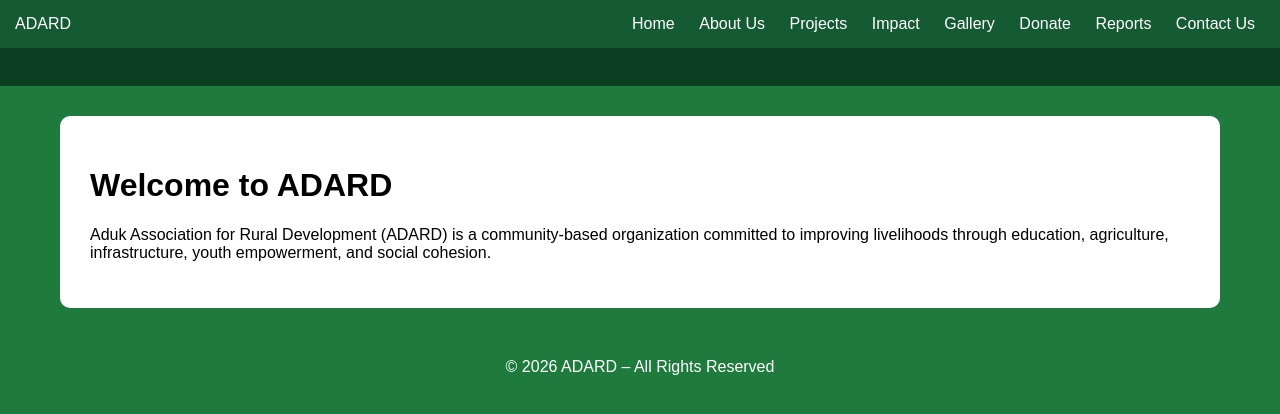
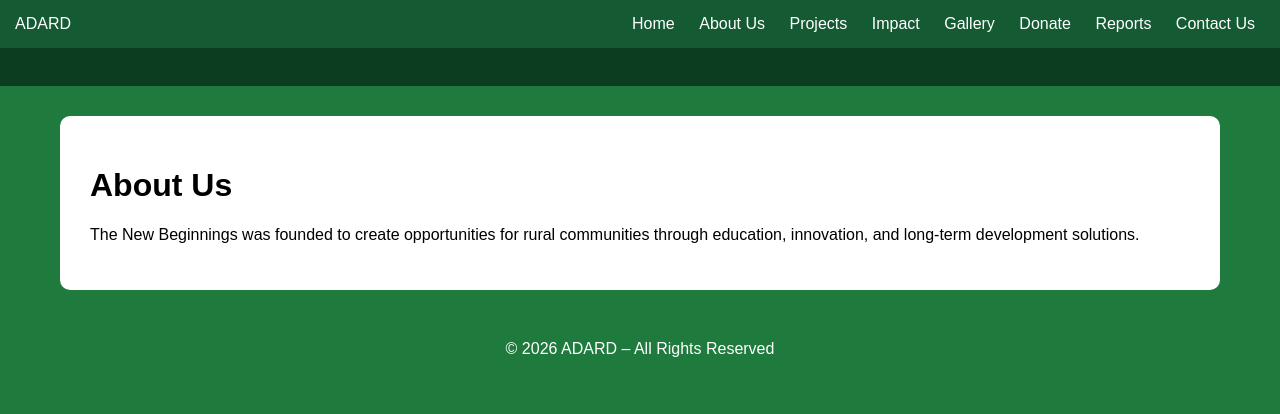
Before and after one commit to adard2026/award.github.io, a plain HTML site: page about.html in a window 1280 px wide. Drawn offline with nearby package versions, Linux system fonts and the light colour scheme.

Commit message:
Update about.html

```diff
--- a/about.html
+++ b/about.html
@@ -40,12 +40,11 @@
 </section>
 
 <main class="content-frame">
-  <h1>Welcome to ADARD</h1>
-  <p>
-    Aduk Association for Rural Development (ADARD) is a community-based organization
-    committed to improving livelihoods through education, agriculture, infrastructure,
-    youth empowerment, and social cohesion.
-  </p>
+  <h1>About Us</h1>
+<p>
+The New Beginnings was founded to create opportunities for rural communities
+through education, innovation, and long-term development solutions.
+</p>
 </main>
 
 <footer>
```
